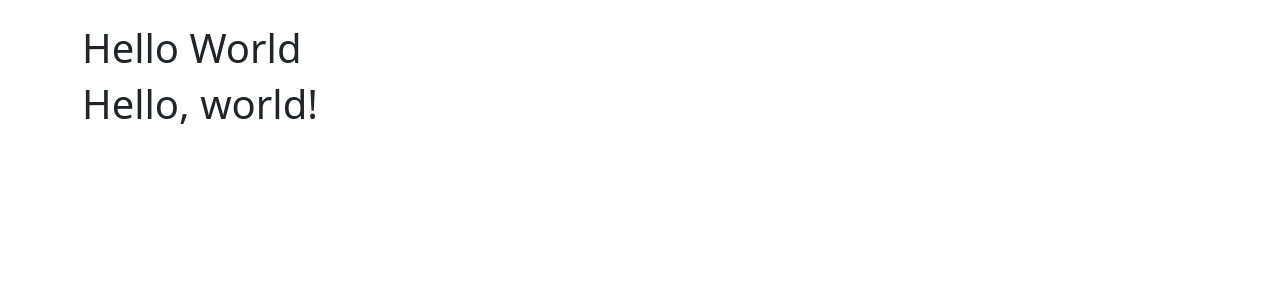
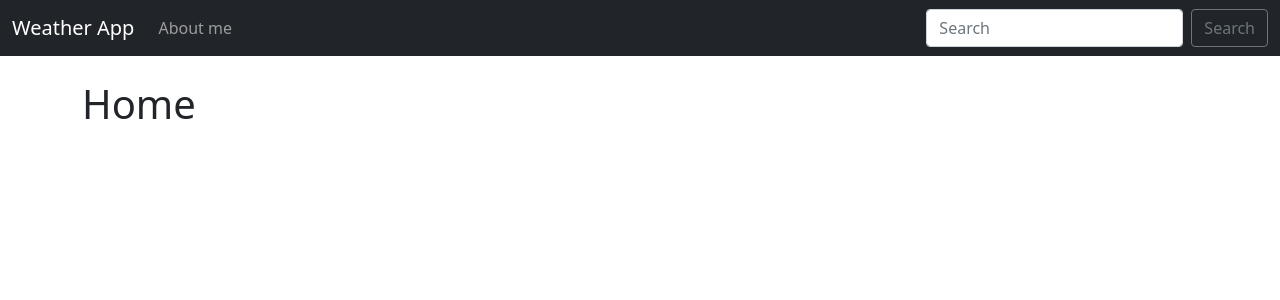
Before and after one commit to susbot/lab4_apis, a Django app: template templates/home.html in a window 1280 px wide. Shown: the top 300 px of the page. Run offline with Django 3.2, Linux system fonts and the light colour scheme; the template is opened without the code that fills it, so the values that code supplies are empty.

Commit message:
bootstrap

```diff
--- a/templates/base.html
+++ b/templates/base.html
@@ -11,12 +11,31 @@
     <title>Hello, world!</title>
   </head>
   <body>
+<nav class="navbar navbar-expand-lg navbar-dark bg-dark">
+  <div class="container-fluid">
+    <a class="navbar-brand" href="/">Weather App</a>
+    <button class="navbar-toggler" type="button" data-bs-toggle="collapse" data-bs-target="#navbarSupportedContent" aria-controls="navbarSupportedContent" aria-expanded="false" aria-label="Toggle navigation">
+      <span class="navbar-toggler-icon"></span>
+    </button>
+    <div class="collapse navbar-collapse" id="navbarSupportedContent">
+      <ul class="navbar-nav me-auto mb-2 mb-lg-0">
+        <li class="nav-item">
+          <a class="nav-link" href="/about">About me</a>
+        </li>
+      </ul>
+      <form class="d-flex">
+        <input class="form-control me-2" type="search" placeholder="Search" aria-label="Search">
+        <button class="btn btn-outline-secondary" type="submit">Search</button>
+      </form>
+    </div>
+  </div>
+</nav>
     <br>
     <div class="container">
         {% block content %}
 
         {% endblock %}
-        <h1>Hello, world!</h1>
+
     </div>
     <!-- Optional JavaScript; choose one of the two! -->
 
--- a/templates/home.html
+++ b/templates/home.html
@@ -1,5 +1,5 @@
 {% extends 'base.html' %}
 
 {% block content %}
-    <h1>Hello World</h1>
+    <h1>Home</h1>
 {% endblock %}
```
